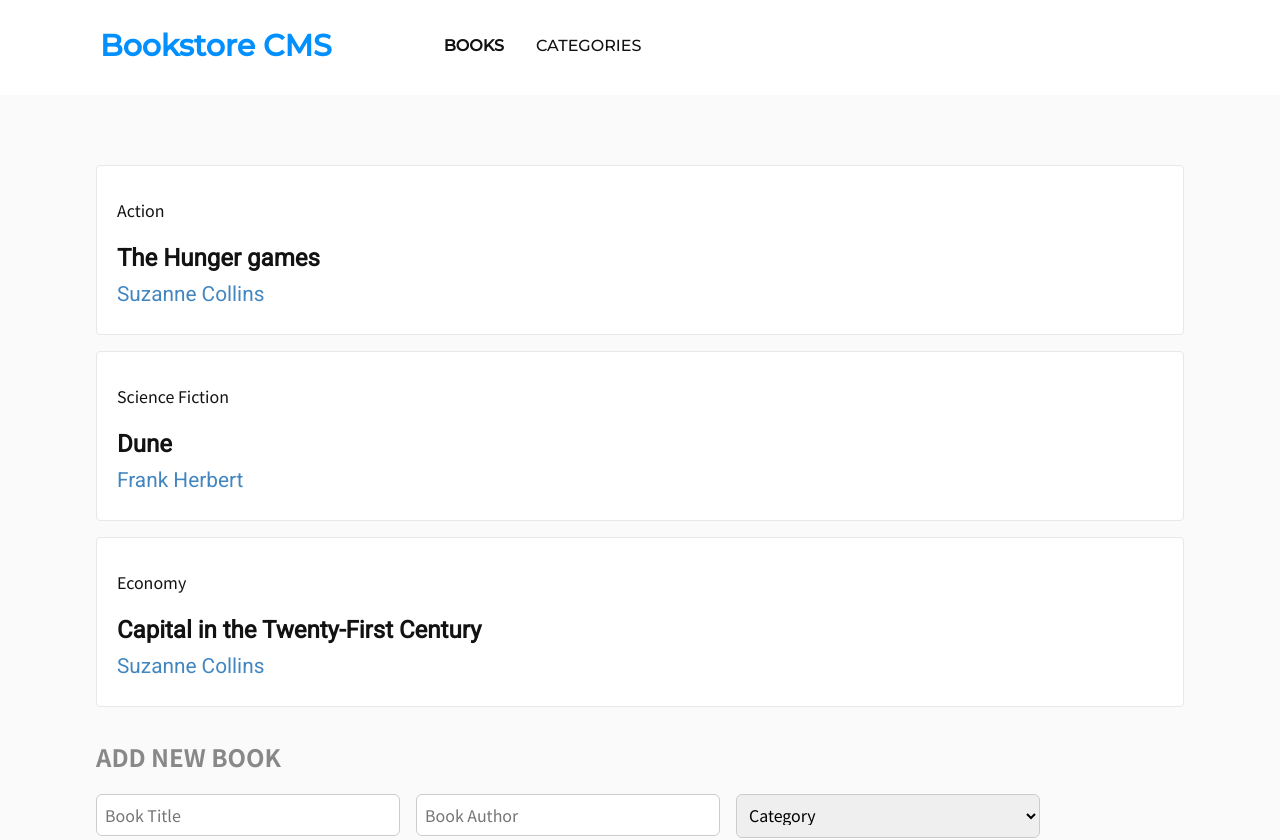
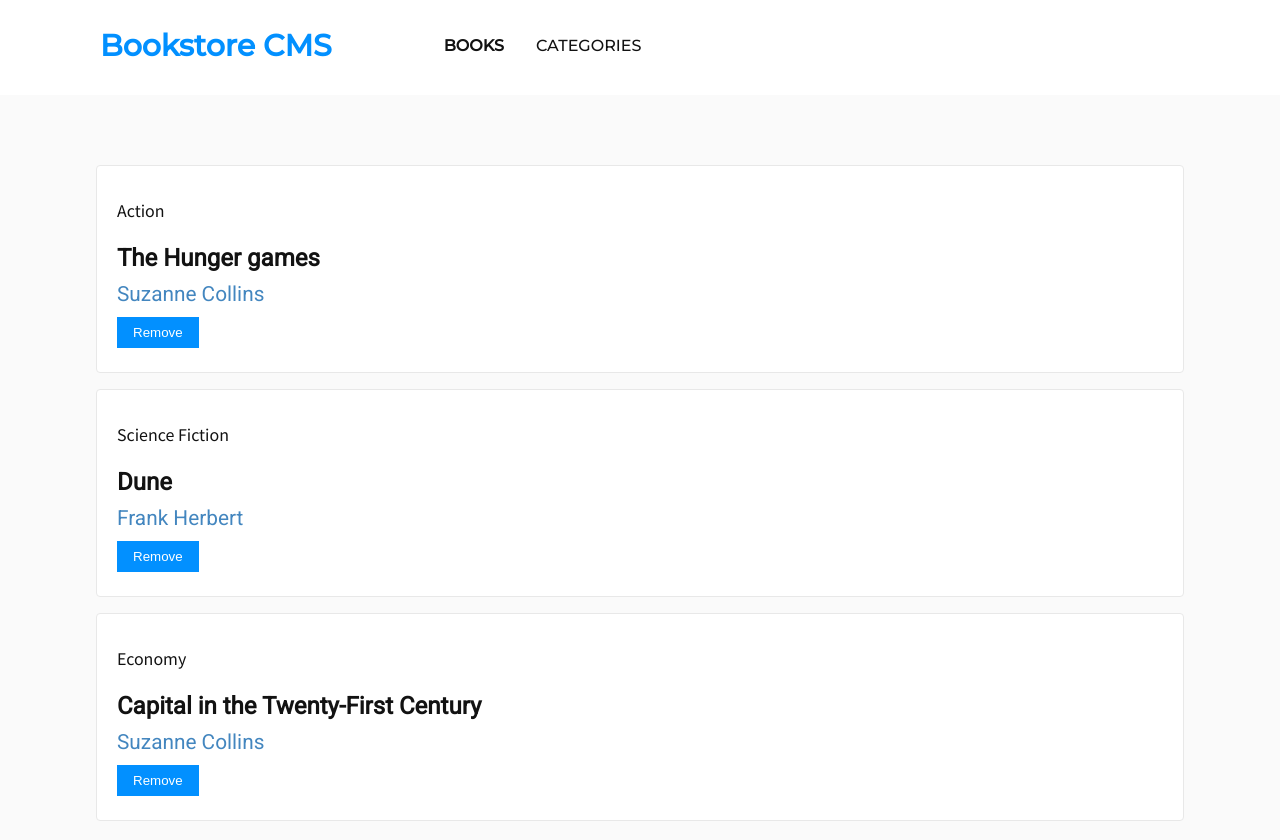
Before and after one commit to enkog/Bookstore, a React (Create React App) app: page / in a window 1280 px wide. Shown: the top 840 px of the page. Built offline with nearby package versions, Linux system fonts and the light colour scheme.

Commit message:
Add remove button to the books

```diff
--- a/src/components/Books/BookItem.js
+++ b/src/components/Books/BookItem.js
@@ -7,9 +7,12 @@ const BookItem = (props) => {
 
   return (
     <div className={classes.items}>
-      <li className={classes.category}>{category}</li>
-      <li className={classes.title}>{title}</li>
-      <li className={classes.author}>{author}</li>
+      <div>
+        <li className={classes.category}>{category}</li>
+        <li className={classes.title}>{title}</li>
+        <li className={classes.author}>{author}</li>
+      </div>
+      <button type="button" className={classes.remove}>Remove</button>
     </div>
   );
 };
--- a/src/components/Books/BookItem.module.css
+++ b/src/components/Books/BookItem.module.css
@@ -2,7 +2,7 @@
 
 .items {
   width: 100%;
-  height: 10.625rem;
+  height: 13rem;
   border-radius: 4px;
   border: solid 1px #e8e8e8;
   background-color: #fff;
@@ -32,3 +32,11 @@
   letter-spacing: normal;
   color: #4386bf;
 }
+
+.items .remove {
+  background: #0290ff;
+  border: none;
+  color: #fff;
+  padding: 0.5rem 1rem;
+  margin-top: 0.2rem;
+}
--- a/src/components/NewBooks/BookForm.css
+++ b/src/components/NewBooks/BookForm.css
@@ -33,7 +33,7 @@
   margin-right: 1rem;
 }
 
-button {
+.add-btn {
   border: none;
   background: none;
   color: #fff;
--- a/src/components/NewBooks/BookForm.js
+++ b/src/components/NewBooks/BookForm.js
@@ -20,7 +20,7 @@ const BookForm = () => (
         </select>
       </div>
       <div className="new-book__actions">
-        <button type="submit">Add book</button>
+        <button type="submit" className="add-btn">Add book</button>
       </div>
     </div>
   </form>
```
